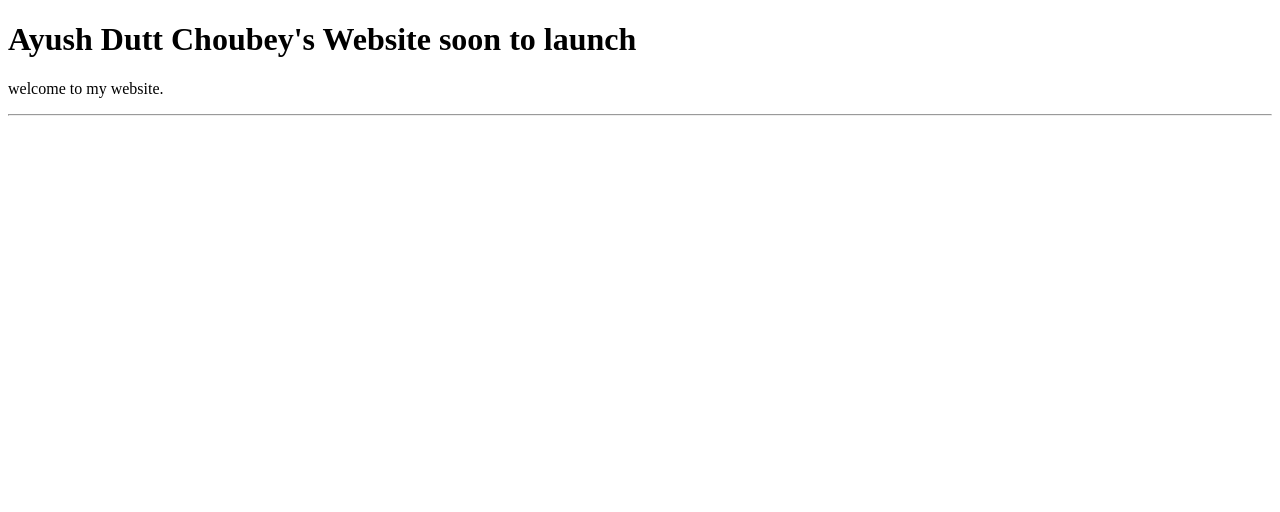
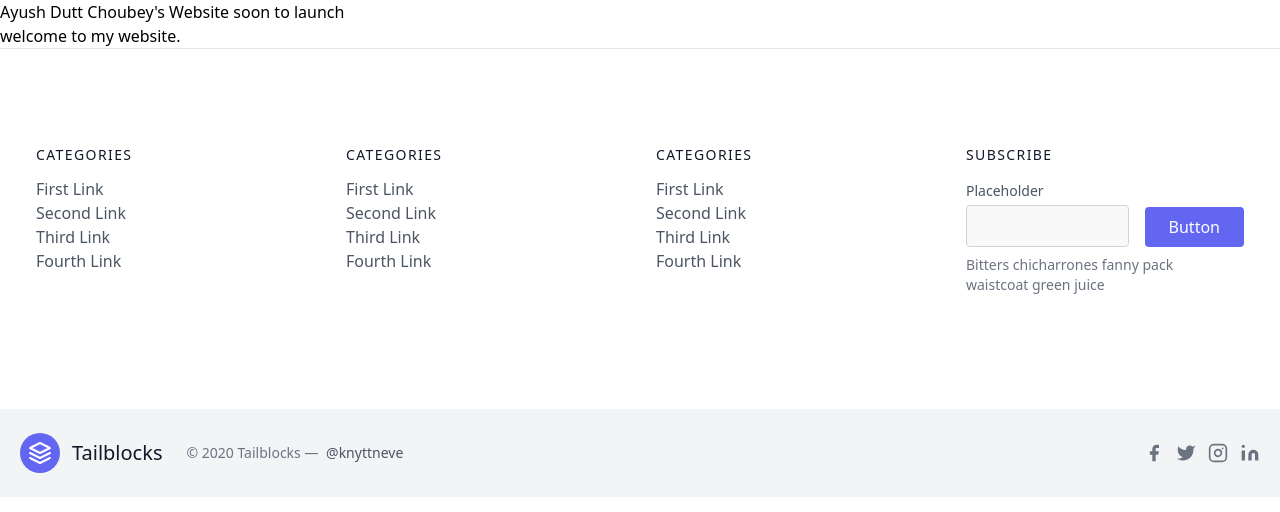
Before and after one commit to ayushduttchoubey/ayushduttchoubey.github.io, a plain HTML site: page index.html in a window 1280 px wide. Drawn offline with nearby package versions, Linux system fonts and the light colour scheme.

Commit message:
Update index.html

```diff
--- a/index.html
+++ b/index.html
@@ -4,10 +4,120 @@
     <meta charset="UTF-8">
     <meta name="viewport" content="width=device-width, initial-scale=1.0">
     <title>Document</title>
+    <script src="https://cdn.tailwindcss.com"></script>
+
 </head>
 <body>
   <h1>Ayush Dutt Choubey's Website soon to launch</h1>
   <p> welcome to my website.</p>
   <hr>
+
+  <footer class="text-gray-600 body-font">
+    <div class="container px-5 py-24 mx-auto">
+      <div class="flex flex-wrap md:text-left text-center order-first">
+        <div class="lg:w-1/4 md:w-1/2 w-full px-4">
+          <h2 class="title-font font-medium text-gray-900 tracking-widest text-sm mb-3">CATEGORIES</h2>
+          <nav class="list-none mb-10">
+            <li>
+              <a class="text-gray-600 hover:text-gray-800">First Link</a>
+            </li>
+            <li>
+              <a class="text-gray-600 hover:text-gray-800">Second Link</a>
+            </li>
+            <li>
+              <a class="text-gray-600 hover:text-gray-800">Third Link</a>
+            </li>
+            <li>
+              <a class="text-gray-600 hover:text-gray-800">Fourth Link</a>
+            </li>
+          </nav>
+        </div>
+        <div class="lg:w-1/4 md:w-1/2 w-full px-4">
+          <h2 class="title-font font-medium text-gray-900 tracking-widest text-sm mb-3">CATEGORIES</h2>
+          <nav class="list-none mb-10">
+            <li>
+              <a class="text-gray-600 hover:text-gray-800">First Link</a>
+            </li>
+            <li>
+              <a class="text-gray-600 hover:text-gray-800">Second Link</a>
+            </li>
+            <li>
+              <a class="text-gray-600 hover:text-gray-800">Third Link</a>
+            </li>
+            <li>
+              <a class="text-gray-600 hover:text-gray-800">Fourth Link</a>
+            </li>
+          </nav>
+        </div>
+        <div class="lg:w-1/4 md:w-1/2 w-full px-4">
+          <h2 class="title-font font-medium text-gray-900 tracking-widest text-sm mb-3">CATEGORIES</h2>
+          <nav class="list-none mb-10">
+            <li>
+              <a class="text-gray-600 hover:text-gray-800">First Link</a>
+            </li>
+            <li>
+              <a class="text-gray-600 hover:text-gray-800">Second Link</a>
+            </li>
+            <li>
+              <a class="text-gray-600 hover:text-gray-800">Third Link</a>
+            </li>
+            <li>
+              <a class="text-gray-600 hover:text-gray-800">Fourth Link</a>
+            </li>
+          </nav>
+        </div>
+        <div class="lg:w-1/4 md:w-1/2 w-full px-4">
+          <h2 class="title-font font-medium text-gray-900 tracking-widest text-sm mb-3">SUBSCRIBE</h2>
+          <div class="flex xl:flex-nowrap md:flex-nowrap lg:flex-wrap flex-wrap justify-center items-end md:justify-start">
+            <div class="relative w-40 sm:w-auto xl:mr-4 lg:mr-0 sm:mr-4 mr-2">
+              <label for="footer-field" class="leading-7 text-sm text-gray-600">Placeholder</label>
+              <input type="text" id="footer-field" name="footer-field" class="w-full bg-gray-100 bg-opacity-50 rounded border border-gray-300 focus:bg-transparent focus:ring-2 focus:ring-indigo-200 focus:border-indigo-500 text-base outline-none text-gray-700 py-1 px-3 leading-8 transition-colors duration-200 ease-in-out">
+            </div>
+            <button class="lg:mt-2 xl:mt-0 flex-shrink-0 inline-flex text-white bg-indigo-500 border-0 py-2 px-6 focus:outline-none hover:bg-indigo-600 rounded">Button</button>
+          </div>
+          <p class="text-gray-500 text-sm mt-2 md:text-left text-center">Bitters chicharrones fanny pack
+            <br class="lg:block hidden">waistcoat green juice
+          </p>
+        </div>
+      </div>
+    </div>
+    <div class="bg-gray-100">
+      <div class="container px-5 py-6 mx-auto flex items-center sm:flex-row flex-col">
+        <a class="flex title-font font-medium items-center md:justify-start justify-center text-gray-900">
+          <svg xmlns="http://www.w3.org/2000/svg" fill="none" stroke="currentColor" stroke-linecap="round" stroke-linejoin="round" stroke-width="2" class="w-10 h-10 text-white p-2 bg-indigo-500 rounded-full" viewBox="0 0 24 24">
+            <path d="M12 2L2 7l10 5 10-5-10-5zM2 17l10 5 10-5M2 12l10 5 10-5"></path>
+          </svg>
+          <span class="ml-3 text-xl">Tailblocks</span>
+        </a>
+        <p class="text-sm text-gray-500 sm:ml-6 sm:mt-0 mt-4">© 2020 Tailblocks —
+          <a href="https://twitter.com/knyttneve" rel="noopener noreferrer" class="text-gray-600 ml-1" target="_blank">@knyttneve</a>
+        </p>
+        <span class="inline-flex sm:ml-auto sm:mt-0 mt-4 justify-center sm:justify-start">
+          <a class="text-gray-500">
+            <svg fill="currentColor" stroke-linecap="round" stroke-linejoin="round" stroke-width="2" class="w-5 h-5" viewBox="0 0 24 24">
+              <path d="M18 2h-3a5 5 0 00-5 5v3H7v4h3v8h4v-8h3l1-4h-4V7a1 1 0 011-1h3z"></path>
+            </svg>
+          </a>
+          <a class="ml-3 text-gray-500">
+            <svg fill="currentColor" stroke-linecap="round" stroke-linejoin="round" stroke-width="2" class="w-5 h-5" viewBox="0 0 24 24">
+              <path d="M23 3a10.9 10.9 0 01-3.14 1.53 4.48 4.48 0 00-7.86 3v1A10.66 10.66 0 013 4s-4 9 5 13a11.64 11.64 0 01-7 2c9 5 20 0 20-11.5a4.5 4.5 0 00-.08-.83A7.72 7.72 0 0023 3z"></path>
+            </svg>
+          </a>
+          <a class="ml-3 text-gray-500">
+            <svg fill="none" stroke="currentColor" stroke-linecap="round" stroke-linejoin="round" stroke-width="2" class="w-5 h-5" viewBox="0 0 24 24">
+              <rect width="20" height="20" x="2" y="2" rx="5" ry="5"></rect>
+              <path d="M16 11.37A4 4 0 1112.63 8 4 4 0 0116 11.37zm1.5-4.87h.01"></path>
+            </svg>
+          </a>
+          <a class="ml-3 text-gray-500">
+            <svg fill="currentColor" stroke="currentColor" stroke-linecap="round" stroke-linejoin="round" stroke-width="0" class="w-5 h-5" viewBox="0 0 24 24">
+              <path stroke="none" d="M16 8a6 6 0 016 6v7h-4v-7a2 2 0 00-2-2 2 2 0 00-2 2v7h-4v-7a6 6 0 016-6zM2 9h4v12H2z"></path>
+              <circle cx="4" cy="4" r="2" stroke="none"></circle>
+            </svg>
+          </a>
+        </span>
+      </div>
+    </div>
+  </footer>
 </body>
 </html>
```
